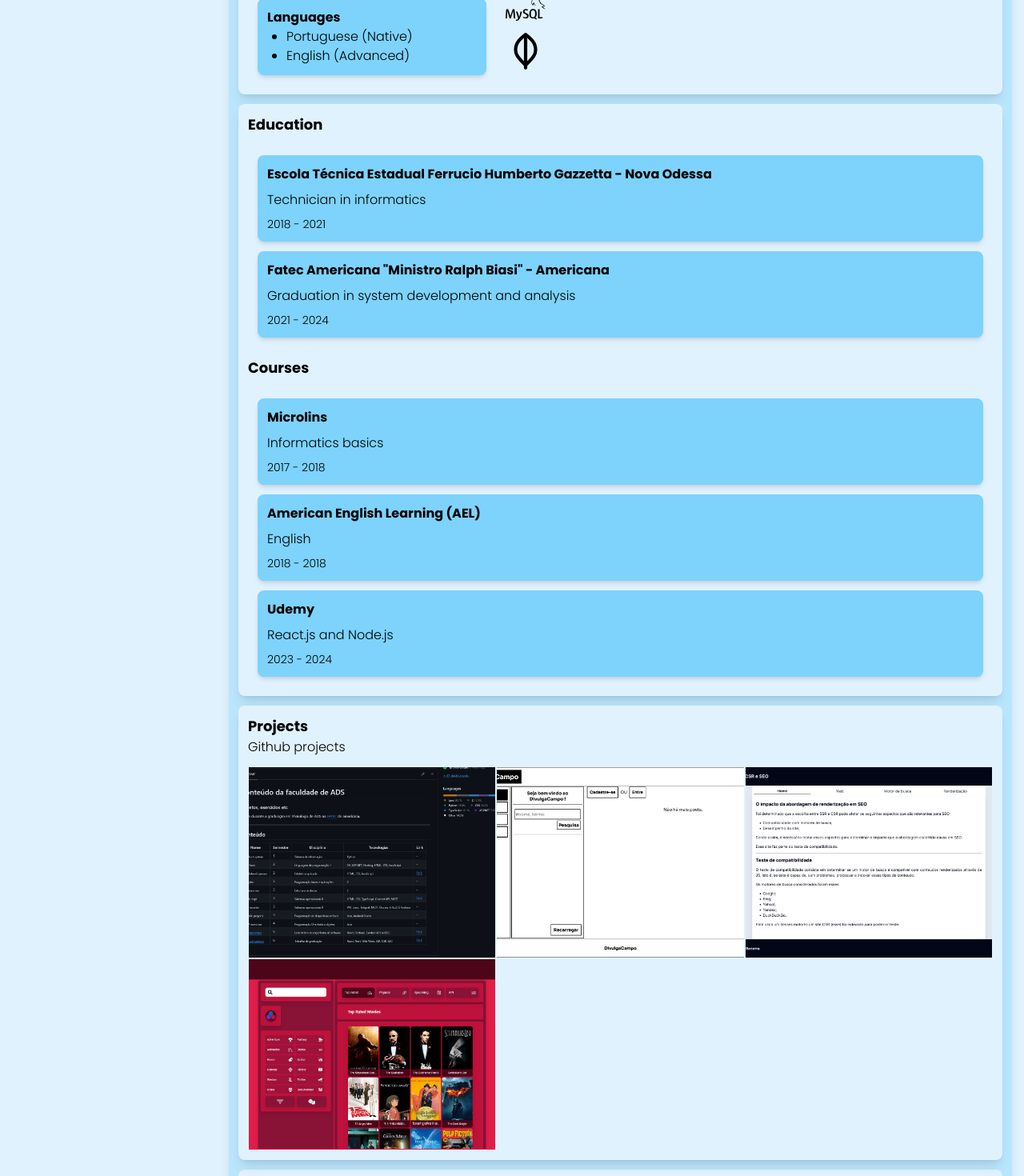
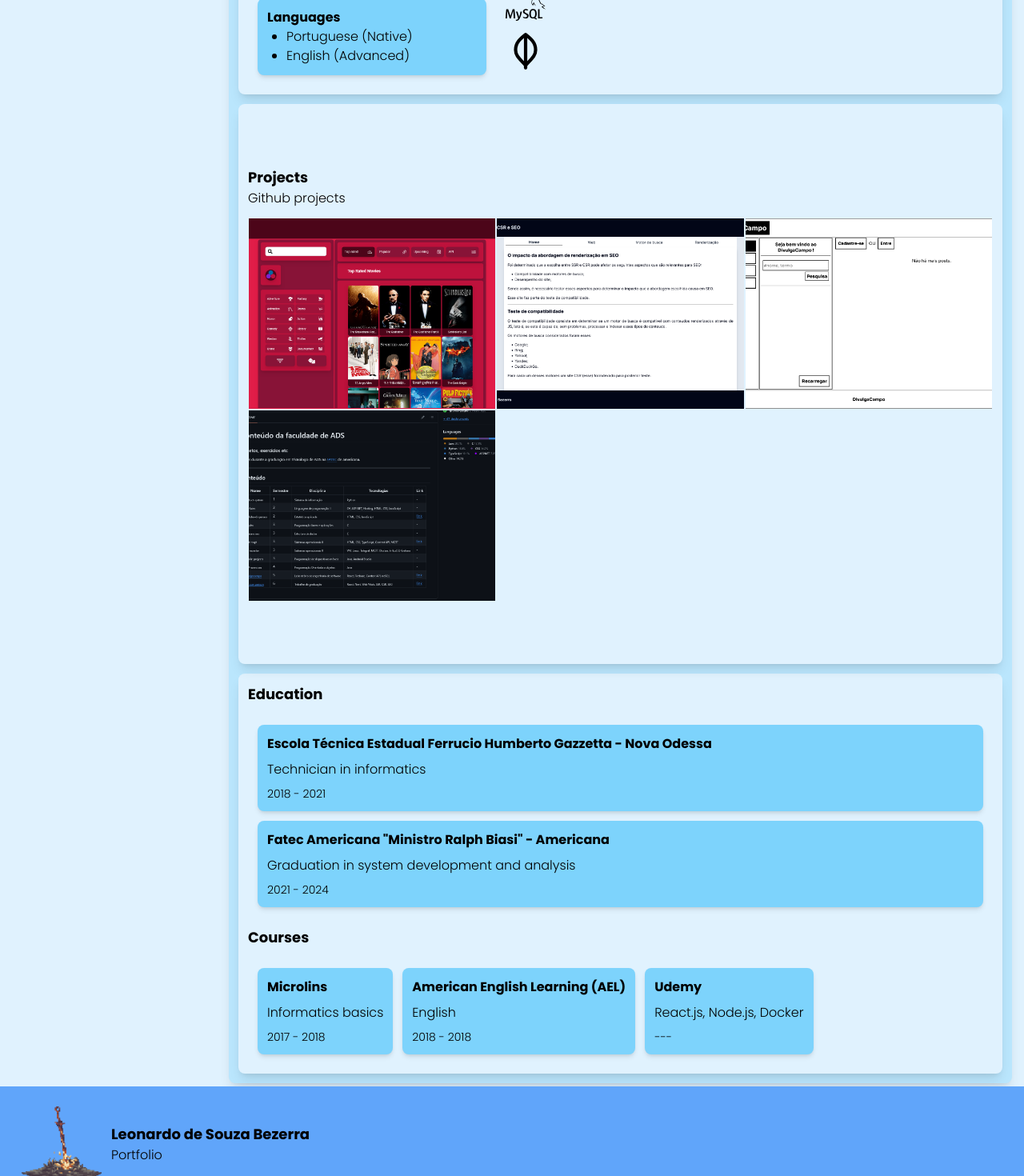
Before and after one commit to leobez/personal, a Next.js app: page /en in a window 1280 px wide. Shown: the part 1140-2610 px from the top of the page at 80% size. Built offline with nearby package versions, Linux system fonts and the light colour scheme; what tailwindcss-animated would draw is missing.

Commit message:
tailwind

```diff
--- a/app/[locale]/page.tsx
+++ b/app/[locale]/page.tsx
@@ -19,6 +19,10 @@
         <Competences/>
       </div>
 
+      <div id="projects" className="h-fit section scroll-mt-24">
+        <ProjectsEntry/>
+      </div>
+
       <div id="education" className="h-fit section scroll-mt-24">
         <Education/>
       </div>
@@ -27,13 +31,9 @@
         <Experience/>
       </div> */}
 
-      <div id="projects" className="h-fit section scroll-mt-24">
-        <ProjectsEntry/>
-      </div>
-
-      <div id="curriculum" className="h-fit section scroll-mt-24">
+{/*       <div id="curriculum" className="h-fit section scroll-mt-24">
         <Curriculum/>
-      </div>
+      </div> */}
 
 {/*       <div>
         <Contact/>
--- a/components/home/Education.tsx
+++ b/components/home/Education.tsx
@@ -33,26 +33,26 @@
                 <p className="font-bold text-lg">{t('title2')}</p>
             </div>
 
-            <div className="p-3 flex flex-col gap-3">
+            <div className="p-3 flex flex-wrap gap-3">
 
-                <div className="bg-color03 p-3 rounded-lg shadow-md font-light flex flex-col gap-2">
+                <div className="bg-color03 p-3 rounded-lg shadow-md font-light flex flex-col gap-2 w-fit">
                     <p className="font-bold">Microlins</p>
                     <p>{t('educations.education3.desc')}</p>
                     <p className="text-sm">2017 - 2018</p>
                     {/* <p className="text-sm"><span className="font-bold">Competências:</span>Office 365, informática</p> */}
                 </div>
 
-                <div className="bg-color03 p-3 rounded-lg shadow-md font-light flex flex-col gap-2">
+                <div className="bg-color03 p-3 rounded-lg shadow-md font-light flex flex-col gap-2 w-fit">
                     <p className="font-bold">American English Learning (AEL)</p>
                     <p>{t('educations.education4.desc')}</p>
                     <p className="text-sm">2018 - 2018</p>
                     {/* <p className="text-sm"><span className="font-bold">Competências:</span>inglês</p> */}
                 </div>
 
-                <div className="bg-color03 p-3 rounded-lg shadow-md font-light flex flex-col gap-2">
+                <div className="bg-color03 p-3 rounded-lg shadow-md font-light flex flex-col gap-2 w-fit">
                     <p className="font-bold">Udemy</p>
                     <p>{t('educations.education5.desc')}</p>
-                    <p className="text-sm">2023 - 2024</p>
+                    <p className="text-sm">---</p>
                     {/* <p className="text-sm"><span className="font-bold">Competências:</span>Competências: JavaScript, React.js, Node.js, Express.js, MySQL</p> */}
                 </div>
 
--- a/components/home/Projects/ProjectComponent.tsx
+++ b/components/home/Projects/ProjectComponent.tsx
@@ -11,7 +11,7 @@
 
     return (
             <div
-                className=" bg-color01 p-[1px] h-60 md:w-1/3 w-full duration-200 cursor-pointer flex flex-col"
+                className={`bg-color01 p-[1px] h-60 md:w-1/3 w-full duration-200 cursor-pointer flex flex-col order-${id.split('_')[1]}`}
                 onClick={clickFunc}
                 id={id}
             >
--- a/components/home/Projects/Projects.tsx
+++ b/components/home/Projects/Projects.tsx
@@ -5,6 +5,23 @@
 import ProjectComponent from "./ProjectComponent"
 import SelectedProject from "./SelectedProject"
 import { LocaleProps, Project } from "./types"
+
+// Reversing AllProjects array
+for (let a=0; a<AllProjects.length; a++) {
+
+    let ia = a
+    let ib = AllProjects.length-1-a
+
+    if (ia >= ib) {
+        break;
+    }
+
+    let ela = AllProjects[ia]
+    let elb = AllProjects[ib]
+
+    AllProjects[ia] = elb
+    AllProjects[ib] = ela
+}
 
 export default function Projects({
     localeContent: {
@@ -61,7 +78,7 @@
 
     return (
 
-        <section className="relative bg-color01 p-3 rounded-lg shadow-lg flex flex-col gap-3 overflow-clip">
+        <section className="relative bg-color01 p-3 rounded-lg shadow-lg flex flex-col gap-3 overflow-clip min-h-[700px] justify-center">
 
             <div>
                 <p className="font-bold text-lg">
@@ -78,9 +95,11 @@
             <div>
 
                 {/* Projects cards */}
-                <div className="md:flex flex-reverse md:flex-wrap grid sm:grid-cols-2 md:gap-0 gap-2 grid-cols-1 relative">
+                <div className="md:flex md:flex-wrap grid sm:grid-cols-2 md:gap-0 gap-2 grid-cols-1 relative">
 
-                    {AllProjects && AllProjects.map((project:Project) => (
+                    {AllProjects && AllProjects.map((project:Project) => {
+
+                            return (
                                 <ProjectComponent
                                 key={project.id}
                                 clickFunc={handleClick}
@@ -88,8 +107,8 @@
                                 name={project.name}
                                 id={`project_${project.id}`}
                                 />
-                    ))
-
+                            )
+                        })
                     }
 
                 </div>
--- a/components/sidebar/Summary/Summary.tsx
+++ b/components/sidebar/Summary/Summary.tsx
@@ -40,6 +40,12 @@
             icon: <RiComputerLine size={25} style={{pointerEvents: 'none'}}/>
         },
         {
+            id: 4,
+            link: 'projects',
+            name: content.name5,
+            icon: <SlSocialGithub size={25} style={{pointerEvents: 'none'}}/>
+        },
+        {
             id: 2,
             link: 'education',
             name: content.name3,
@@ -51,18 +57,12 @@
             name: content.name4,
             icon: <IoBriefcaseOutline size={25} style={{pointerEvents: 'none'}}/>
         }, */
-        {
-            id: 4,
-            link: 'projects',
-            name: content.name5,
-            icon: <SlSocialGithub size={25} style={{pointerEvents: 'none'}}/>
-        },
-        {
+/*         {
             id: 5,
             link: 'curriculum',
             name: content.name6,
             icon: <IoDocumentOutline size={25} style={{pointerEvents: 'none'}}/>
-        },
+        }, */
     /*     {
             id: 6,
             link: 'contact',
--- a/public/locales/en/common.json
+++ b/public/locales/en/common.json
@@ -44,7 +44,7 @@
         "desc": "English"
       },
       "education5": {
-        "desc": "React.js and Node.js"
+        "desc": "React.js, Node.js, Docker"
       }
     },
     "title2": "Courses"
--- a/public/locales/pt/common.json
+++ b/public/locales/pt/common.json
@@ -44,7 +44,7 @@
           "desc": "Inglês"
         },
         "education5": {
-          "desc": "React.js e Node.js"
+          "desc": "React.js, Node.js, Docker"
         }
       },
       "title2": "Cursos"
```
Also changed, not shown: tailwind.config.ts (+6 -1 lines). Lines whose indentation alone changed are shown as unchanged.
